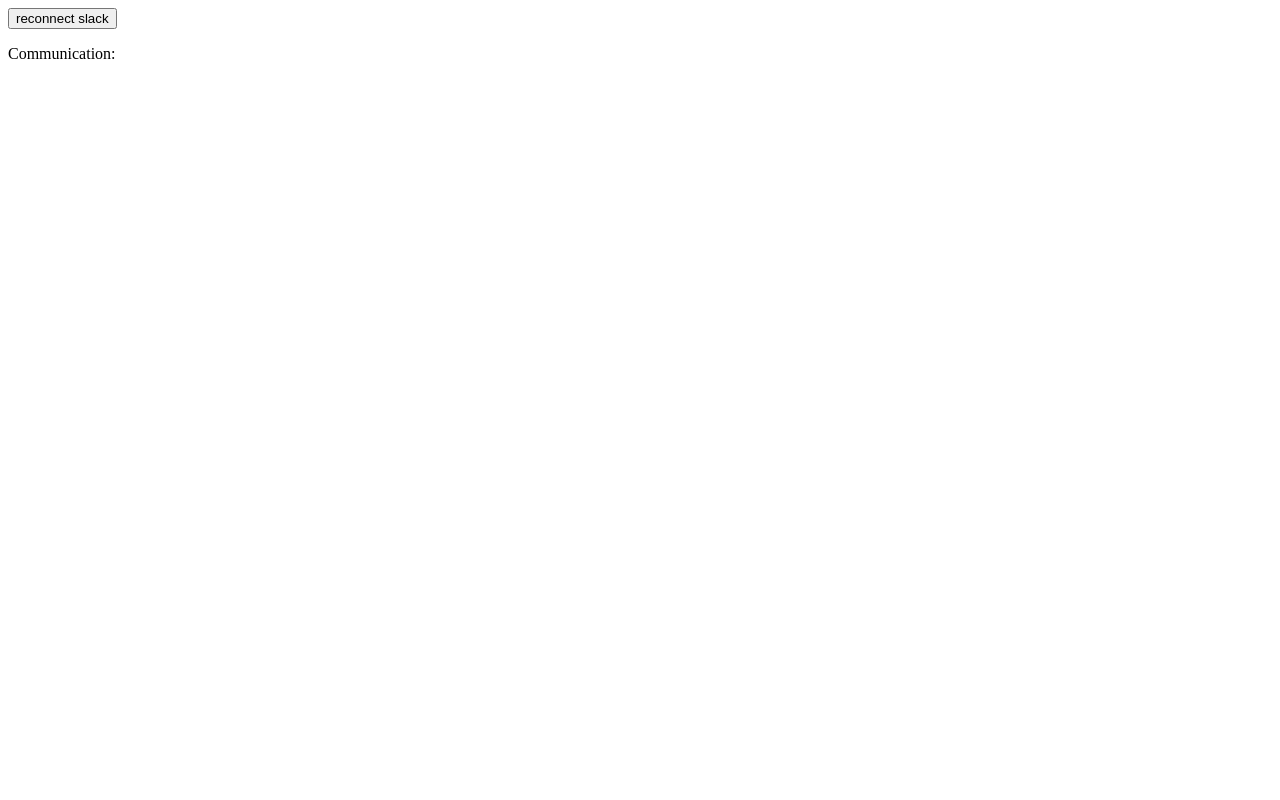
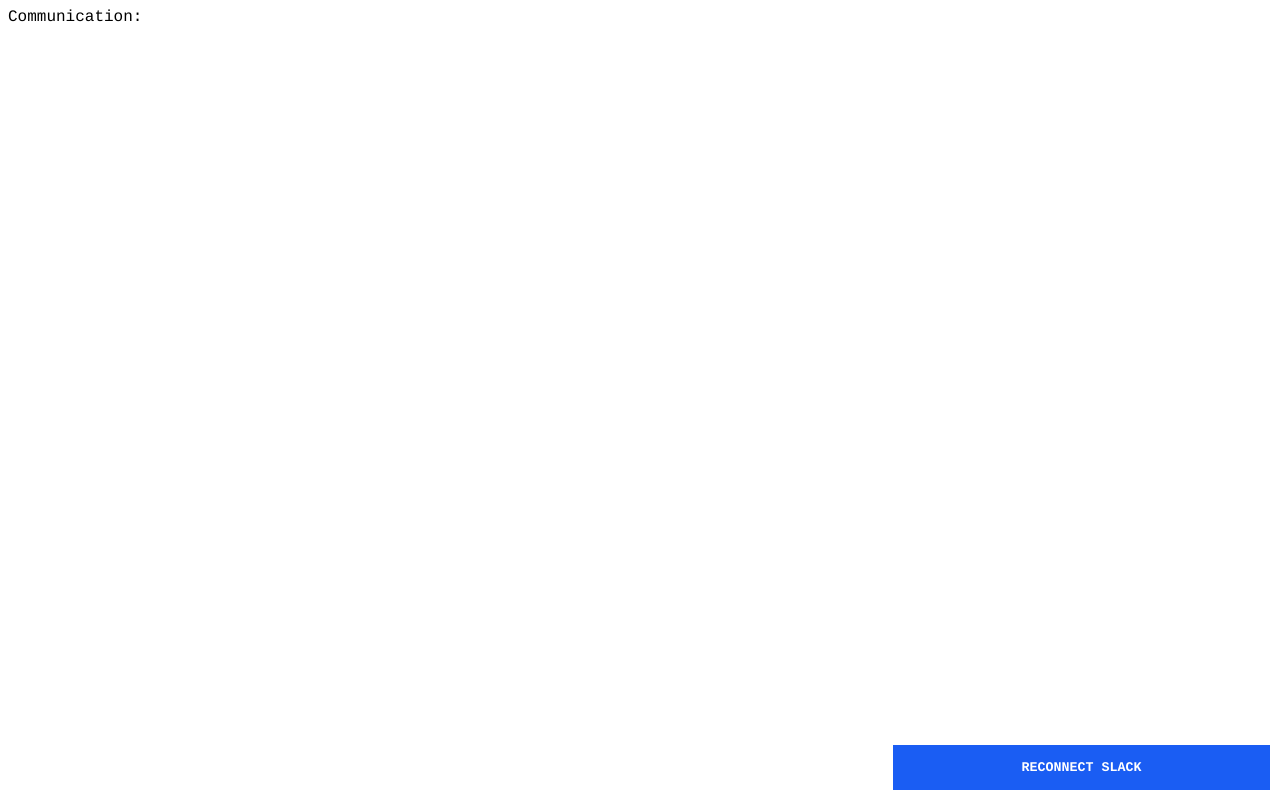
Before and after one commit to GrzegorzW/Agner, a plain HTML site: page priv/index.html in a window 1280 px wide. Drawn offline with Linux system fonts and the light colour scheme.

Commit message:
Better panel styling

```diff
--- a/priv/index.html
+++ b/priv/index.html
@@ -4,6 +4,58 @@
     <title>Agner Player</title>
     <script src="/static/main.js"></script>
 
+    <style>
+      html {
+        font-family: Courier;
+      }
+
+      #player {
+        position: fixed;
+        top: 0;
+        left: 0;
+        width: 100%;
+        height: 100%;
+      }
+
+      #output {
+        position: fixed;
+        top: 67px;
+        right: 0;
+        width: 33%;
+        z-index: 3;
+        background: rgba(255, 255, 255, 0.56);
+        padding: 30px;
+        overflow: scroll;
+        height: calc(100% - 134px);
+        font-family: Courier;
+        font-size: 11px;
+        max-width: 400px;
+        box-sizing: border-box;
+      }
+
+      #output p {
+        font-family: Courier;
+        font-size: 11px;
+      }
+
+      input[type="button"] {
+        position: fixed;
+        bottom: 10px;
+        z-index: 5;
+        width: 200px;
+        height: 45px;
+        background: #1a5df3;
+        right: 10px;
+        color: black;
+        font-family: Courier;
+        border: none;
+        color: white;
+        font-weight: 700;
+        text-transform: uppercase;
+        width: 33%;
+        max-width: 377px;
+      }
+    </style>
 </head>
 
 <body>
```
